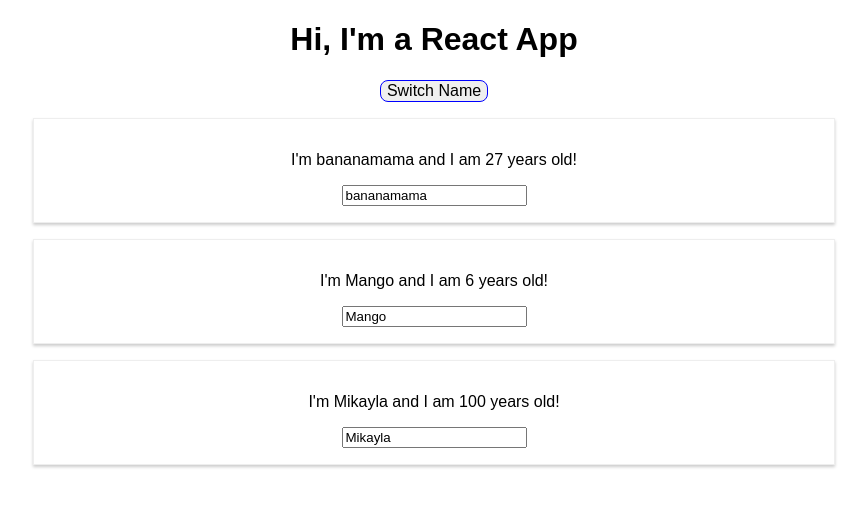
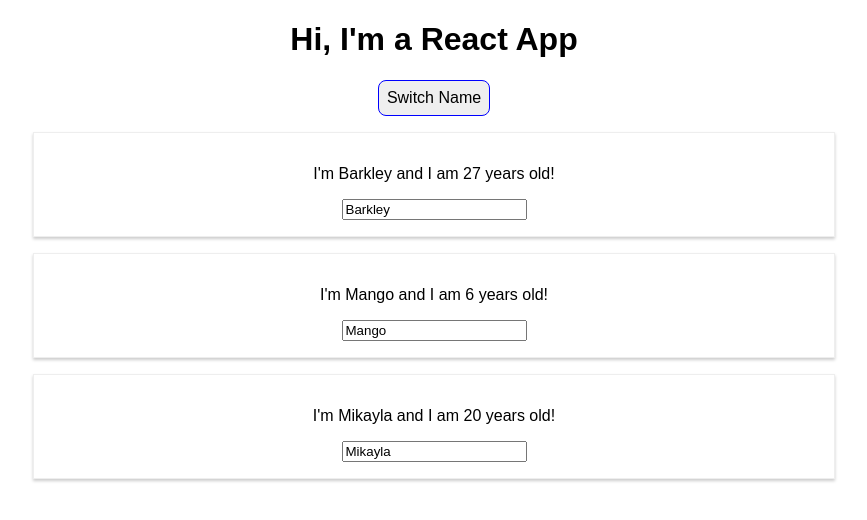
Before and after one commit to barksanto/react-complete-guide, a React (Create React App) app: page / in a window 1280 px wide. Both pictures are taken after a click on the button "Switch Name". Shown: the top 520 px of the page, without its empty margins (206-1073 px from the left). Built offline with nearby package versions, Linux system fonts and the light colour scheme.

Commit message:
togglepersonsHandler - render component conditionally depending on state

```diff
--- a/src/App.js
+++ b/src/App.js
@@ -14,7 +14,8 @@
       { name: "Mango", age: 6 },
       { name: "Mikayla", age: 20 }
     ],
-    otherState: 'some other value'
+    otherState: 'some other value',
+    showPersons: false
   };
 
   switchNameHandler = (newName) => { // normal es6 arrow function // must use this syntax so we can use 'this'
@@ -38,13 +39,19 @@
     })
   }
 
+
+  togglePersonsHandler = () => {
+    const doesShow = this.state.showPersons;
+    this.setState({ showPersons: !doesShow });
+  }
+
   render() {
 
     const style = {
       backhroundColor: 'white',
       font: 'inherit',
       border: '1px solid blue',
-      padding: '8px;',
+      padding: '8px',
       cursor: 'pointer',
       borderRadius: '8px'
 
@@ -57,9 +64,13 @@
         <h1>Hi, I'm a React App</h1>
         {/* same as below, however it returns a function call with an explicit return */}
         {/* not reccommended if we dont have to */}
-        <button style={style}
-          onClick={() => this.switchNameHandler('bananamama')}>Switch Name</button>
+        <button
+          style={style}
+          onClick={this.togglePersonsHandler}>Switch Name</button>
         {/* we only added click event to 1st paragraph - but event will trigger and make its changes*/}
+        {
+          this.state.showPersons === true ?
+            <div>
               <Person
                 name={this.state.persons[0].name}
                 age={this.state.persons[0].age}
@@ -72,6 +83,8 @@
               <Person
                 name={this.state.persons[2].name}
                 age={this.state.persons[2].age} />
+            </div> : null
+        }
       </div>
     );
   }
```
Lines whose indentation alone changed are shown as unchanged.
